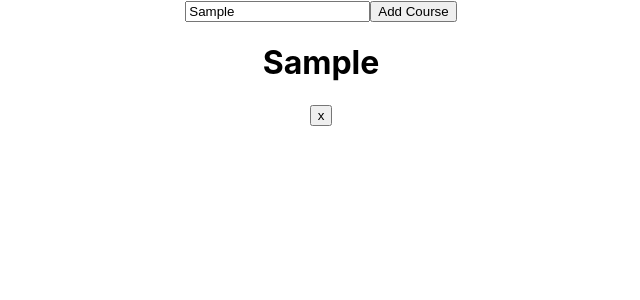
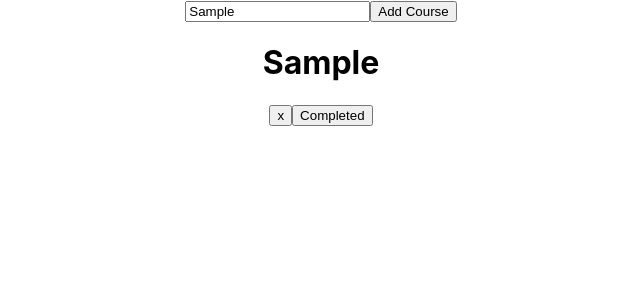
Before and after one commit to parastoomajidi/onlineshop-with-react, a React (Create React App) app: page / in a window 1280 px wide. Both pictures are taken after typing "Sample" into the empty fields and a click on the button "Add Course". Shown: the top 300 px of the page, without its empty margins (319-959 px from the left). Built offline with nearby package versions, Linux system fonts and the light colour scheme.

Commit message:
Daily Practise-CRAD list-complete the task- add completed course

```diff
--- a/src/App.js
+++ b/src/App.js
@@ -24,7 +24,9 @@ function App() {
     const course ={
       // too find the andiss  of array
       id:coursList.length === 0? 1: coursList[coursList.length -1].id +1 ,
-      courseName: newCourse}
+      courseName: newCourse,
+      isCompleted : false
+  }
     const newCourseList = [...coursList, course]
     setCourseList(newCourseList)
   }
@@ -32,6 +34,12 @@ function App() {
   const deleteCourse =(courseId) =>{
     setCourseList(coursList.filter((course)=> courseId !== course.id))
   }
+   const compeletCourse =(courseId)=>{
+    const newCourseList = coursList.map((course)=>{
+      if(course.id === courseId) return{...course, isCompleted:true}
+      else  return course
+    })
+   }
   return(
     <div className='App'>
       <div className=' add-course'>
@@ -41,9 +49,10 @@ function App() {
       <div className='list'>
         {coursList.map((course, index)=>{
           return (
-           <Course key={index} course={course} deleteCourse={deleteCourse}/>
+           <Course key={index} course={course}
+            deleteCourse={deleteCourse}
+            compeletCourse={compeletCourse}/>
           )
-
         })}
       </div>
 
--- a/src/Course.js
+++ b/src/Course.js
@@ -2,9 +2,11 @@
 
 const Course =(props) =>{
     return(
-        <div >
+        <div style={{backgroundColor :
+        props.course.isCompleted? "green":"white"}} >
         <h1 >{props.course.courseName}</h1>
         <button onClick={()=>props.deleteCourse(props.course.id)}>x</button>
+        <button onClick={()=> props.compeletCourse(props.course.id)}>Completed</button>
           </div>
     )
 }
```
